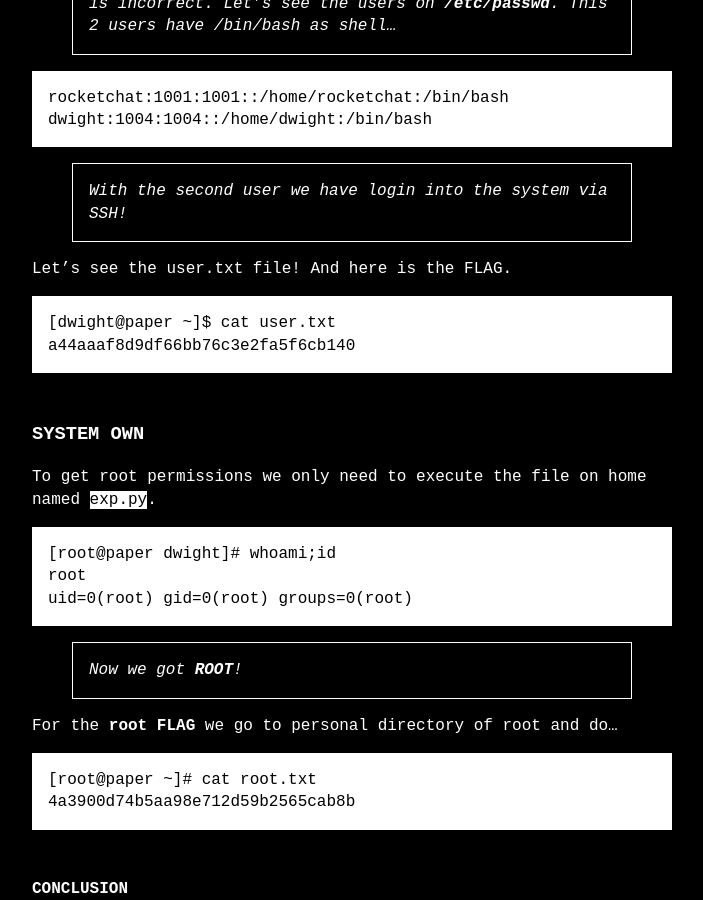
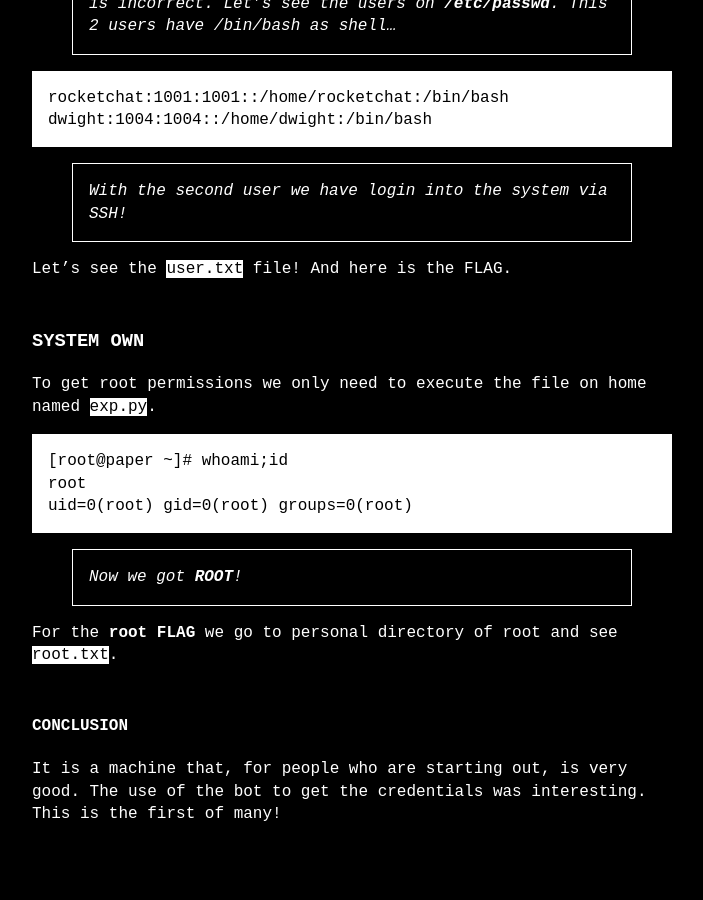
Before and after one commit to isntma/isntma.github.io, a Jekyll site: the page built from _posts/writeups/htb/easy/2022-05-14-paper.md, in a window 1280 px wide and 900 px high, scrolled down 5711 px. Shown: the whole window, without its empty margins (288-991 px from the left). Built offline with Jekyll 4.4.1, drawn with Linux system fonts in a browser that asks for light colours; some of the changed text lies outside the part shown.

Commit message:
some mods

````diff
--- a/_posts/writeups/htb/easy/2022-05-14-paper.md
+++ b/_posts/writeups/htb/easy/2022-05-14-paper.md
@@ -182,31 +182,21 @@ dwight:1004:1004::/home/dwight:/bin/bash
 
 > With the second user we have login into the system via SSH!
 
-Let's see the user.txt file! And here is the FLAG.
-
-```
-[dwight@paper ~]$ cat user.txt
-a44aaaf8d9df66bb76c3e2fa5f6cb140
-```
+Let's see the `user.txt` file! And here is the FLAG.
 
 ### SYSTEM OWN
 
 To get root permissions we only need to execute the file on home named `exp.py`.
 
 ```
-[root@paper dwight]# whoami;id
+[root@paper ~]# whoami;id
 root
 uid=0(root) gid=0(root) groups=0(root)
 ```
 
 > Now we got **ROOT**!
 
-For the **root FLAG** we go to personal directory of root and do...
-
-```
-[root@paper ~]# cat root.txt
-4a3900d74b5aa98e712d59b2565cab8b
-```
+For the **root FLAG** we go to personal directory of root and see `root.txt`.
 
 #### CONCLUSION
 
````
Also changed, not shown: other parts of _posts/writeups/htb/easy/2022-05-14-paper.md (+1 -1 lines).
